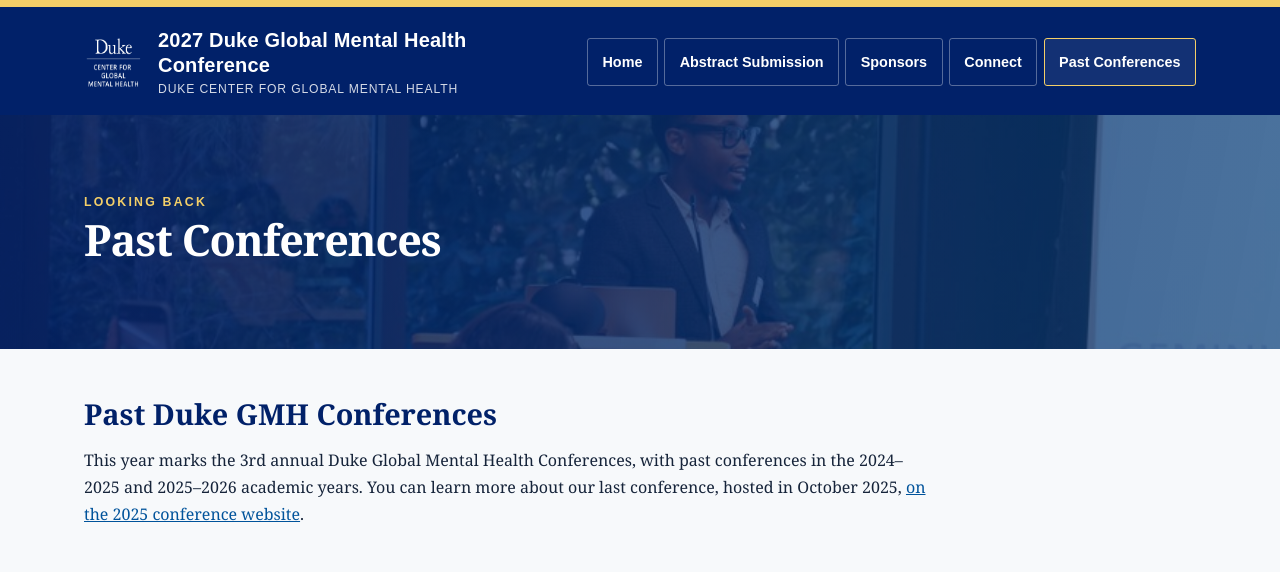
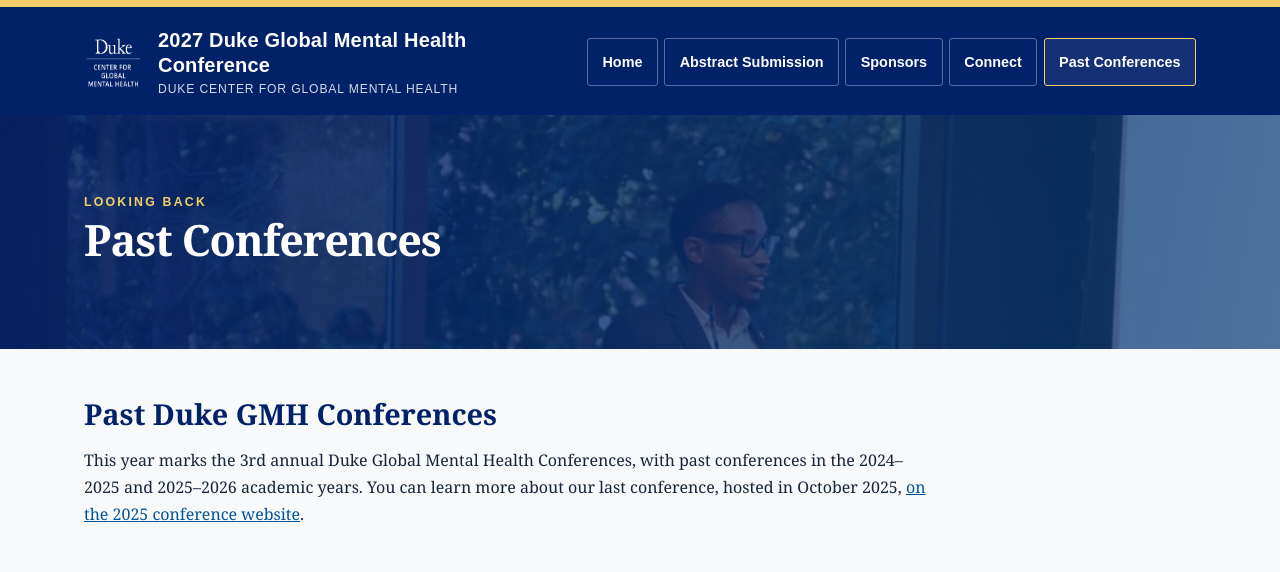
Before and after one commit to Duke-CGMH/dukegmhconference2027, a Jekyll site: the page built from past-conferences.html, in a window 1280 px wide. Shown: the top 572 px of the page. Built offline with Jekyll 4.4.1, drawn with Linux system fonts in a browser that asks for light colours; grey boxes are pictures that could not be loaded.

Commit message:
Update _data/cms/past_conferences.json (via Pages CMS)

```diff
--- a/_data/cms/past_conferences.json
+++ b/_data/cms/past_conferences.json
@@ -1,7 +1,7 @@
 {
   "eyebrow": "Looking back",
   "title": "Past Conferences",
-  "title_background": "assets/images/screenshot-2026-11-05-184614.png",
+  "title_background": "assets/images/screenshot-2026-11-06-095411.png",
   "body": "<h2>Past Duke GMH Conferences</h2><p>This year marks the 3rd annual Duke Global Mental Health Conferences, with past conferences in the 2024–2025 and 2025–2026 academic years. You can learn more about our last conference, hosted in October 2025, <a href=\"https://sites.duke.edu/dukegmhconf2025/\">on the 2025 conference website</a>.</p>",
   "one_pager": "assets/images/duke-gmh-conference-1.png",
   "one_pager_alt": "2025 Duke Global Mental Health Conference one-pager",
```
